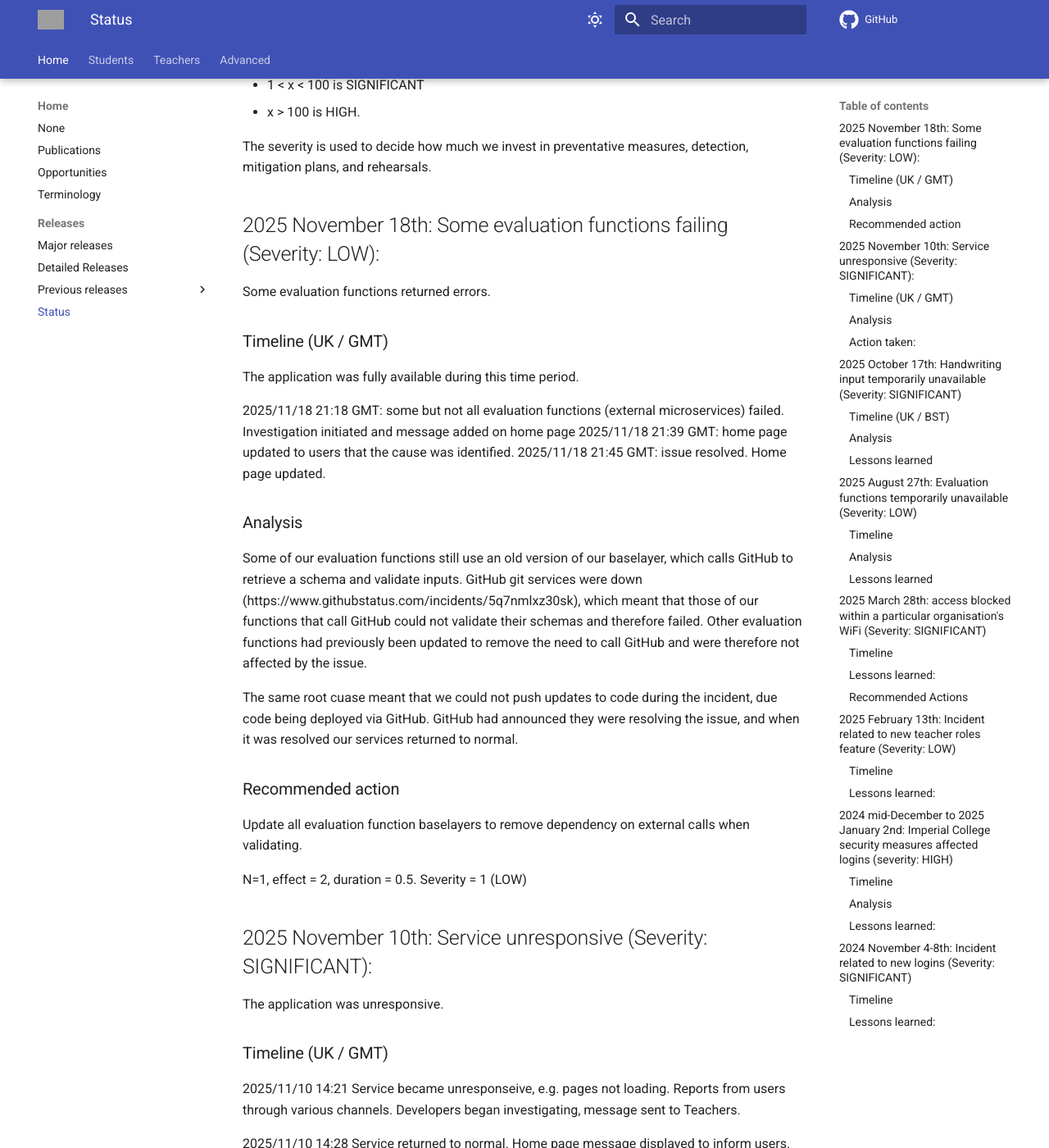
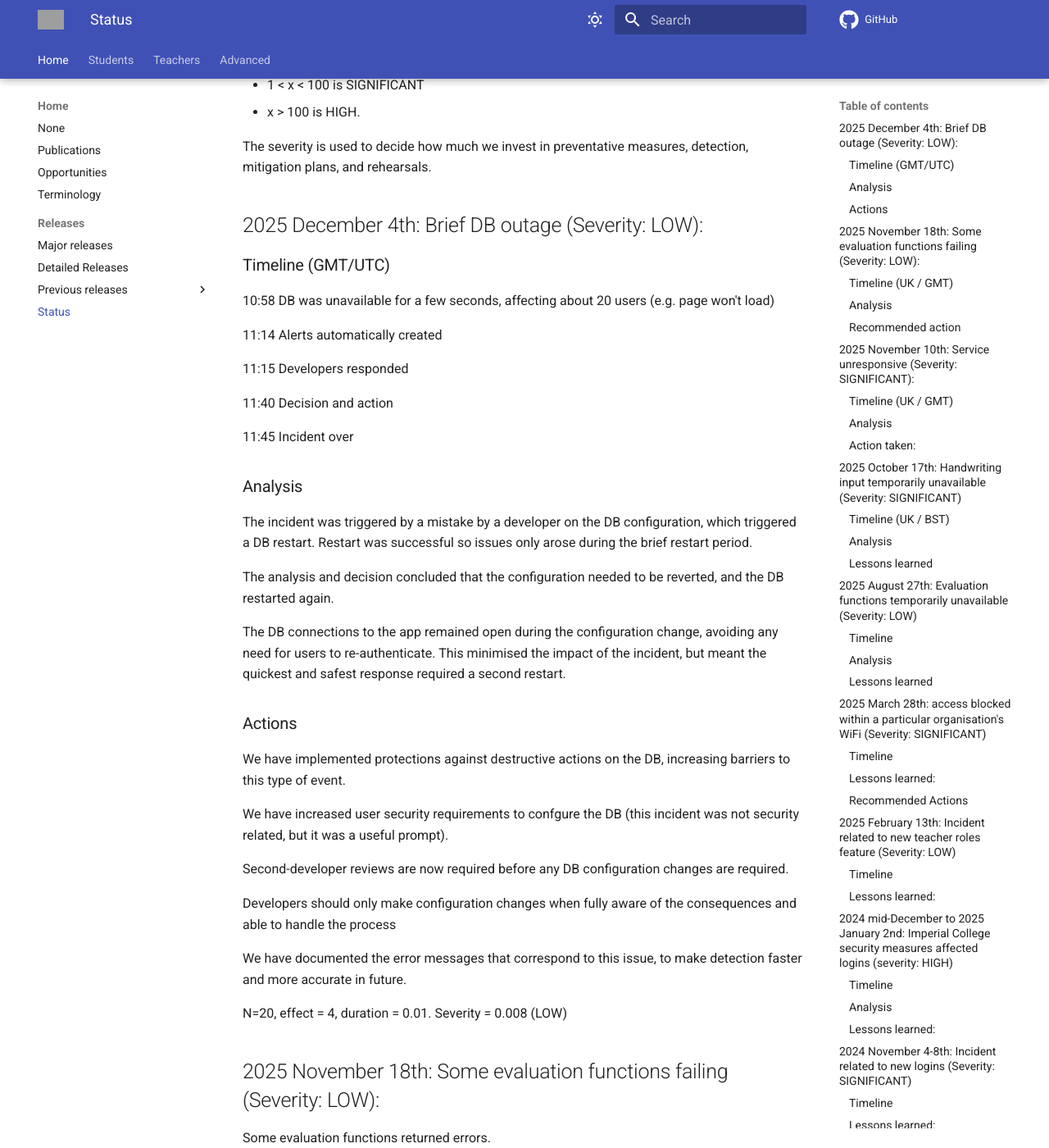
Before and after one commit to lambda-feedback/user-documentation, an MkDocs documentation site: the page built from docs/releases/status.md, in a window 1280 px wide and 1400 px high, scrolled down 497 px. Shown: the whole window at 82% size. Built offline with MkDocs 1.6.1 and Material for MkDocs 9.7.7, drawn with Linux system fonts in a browser that asks for light colours; comment, search, counter and statistics services are not loaded; grey boxes are pictures that could not be loaded.

Commit message:
added report (#28)
Co-authored-by: Peter Johnson <peterbjohnson@Peters-MacBook-Pro-3.local>

```diff
--- a/docs/releases/status.md
+++ b/docs/releases/status.md
@@ -15,6 +15,42 @@ Severity:
 - x >     100 is HIGH.
 
 The severity is used to decide how much we invest in preventative measures, detection, mitigation plans, and rehearsals.
+
+## 2025 December 4th: Brief DB outage (Severity: LOW):
+
+### Timeline (GMT/UTC)
+
+10:58 DB was unavailable for a few seconds, affecting about 20 users (e.g. page won't load)
+
+11:14 Alerts automatically created
+
+11:15 Developers responded
+
+11:40 Decision and action
+
+11:45 Incident over
+
+### Analysis
+
+The incident was triggered by a mistake by a developer on the DB configuration, which triggered a DB restart. Restart was successful so issues only arose during the brief restart period.
+
+The analysis and decision concluded that the configuration needed to be reverted, and the DB restarted again.
+
+The DB connections to the app remained open during the configuration change, avoiding any need for users to re-authenticate. This minimised the impact of the incident, but meant the quickest and safest response required a second restart.
+
+### Actions
+
+We have implemented protections against destructive actions on the DB, increasing barriers to this type of event.
+
+We have increased user security requirements to confgure the DB (this incident was not security related, but it was a useful prompt).
+
+Second-developer reviews are now required before any DB configuration changes are required.
+
+Developers should only make configuration changes when fully aware of the consequences and able to handle the process
+
+We have documented the error messages that correspond to this issue, to make detection faster and more accurate in future.
+
+N=20, effect = 4, duration = 0.01. Severity = 0.008 (LOW)
 
 ## 2025 November 18th: Some evaluation functions failing (Severity: LOW):
 
```
